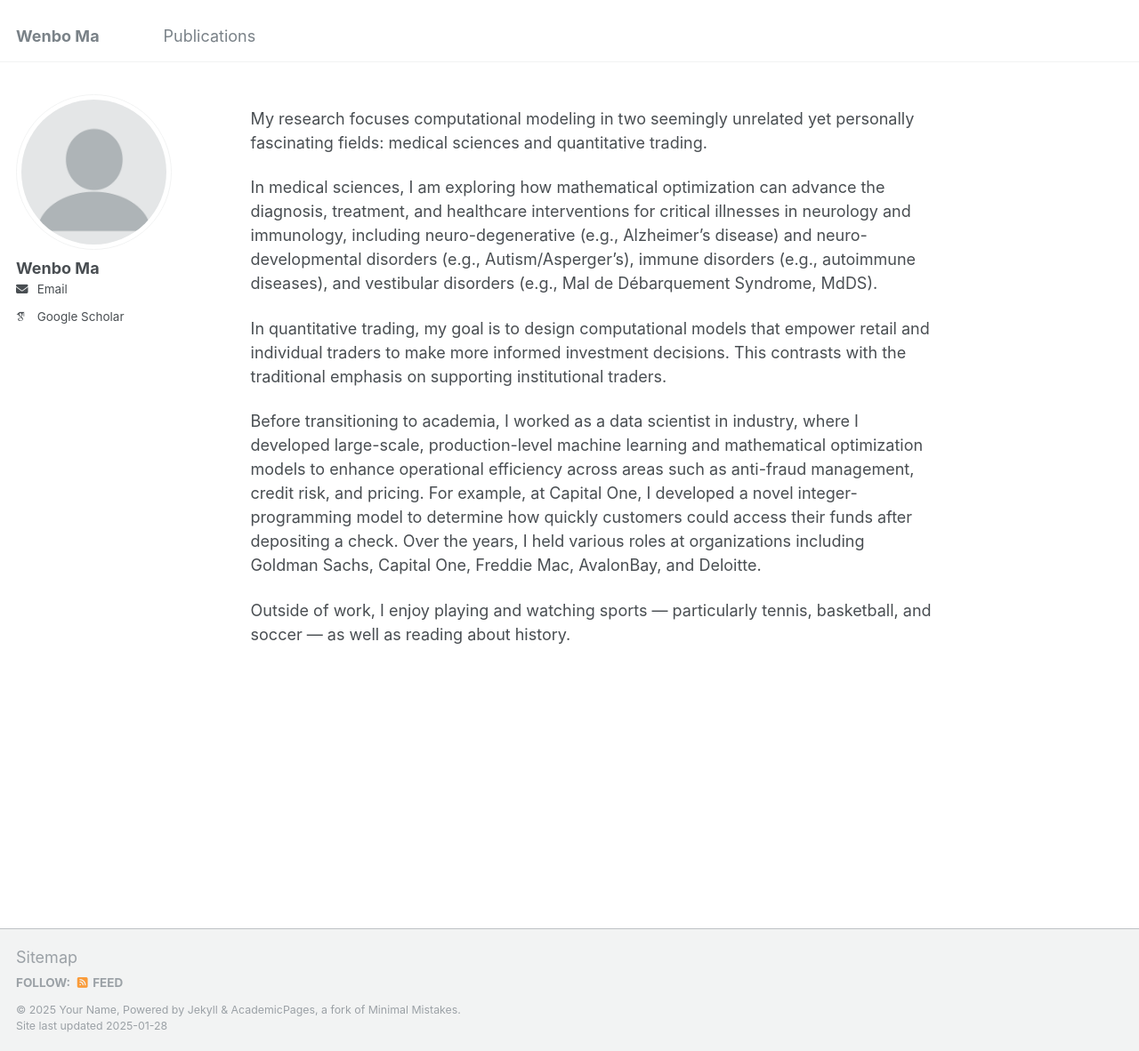
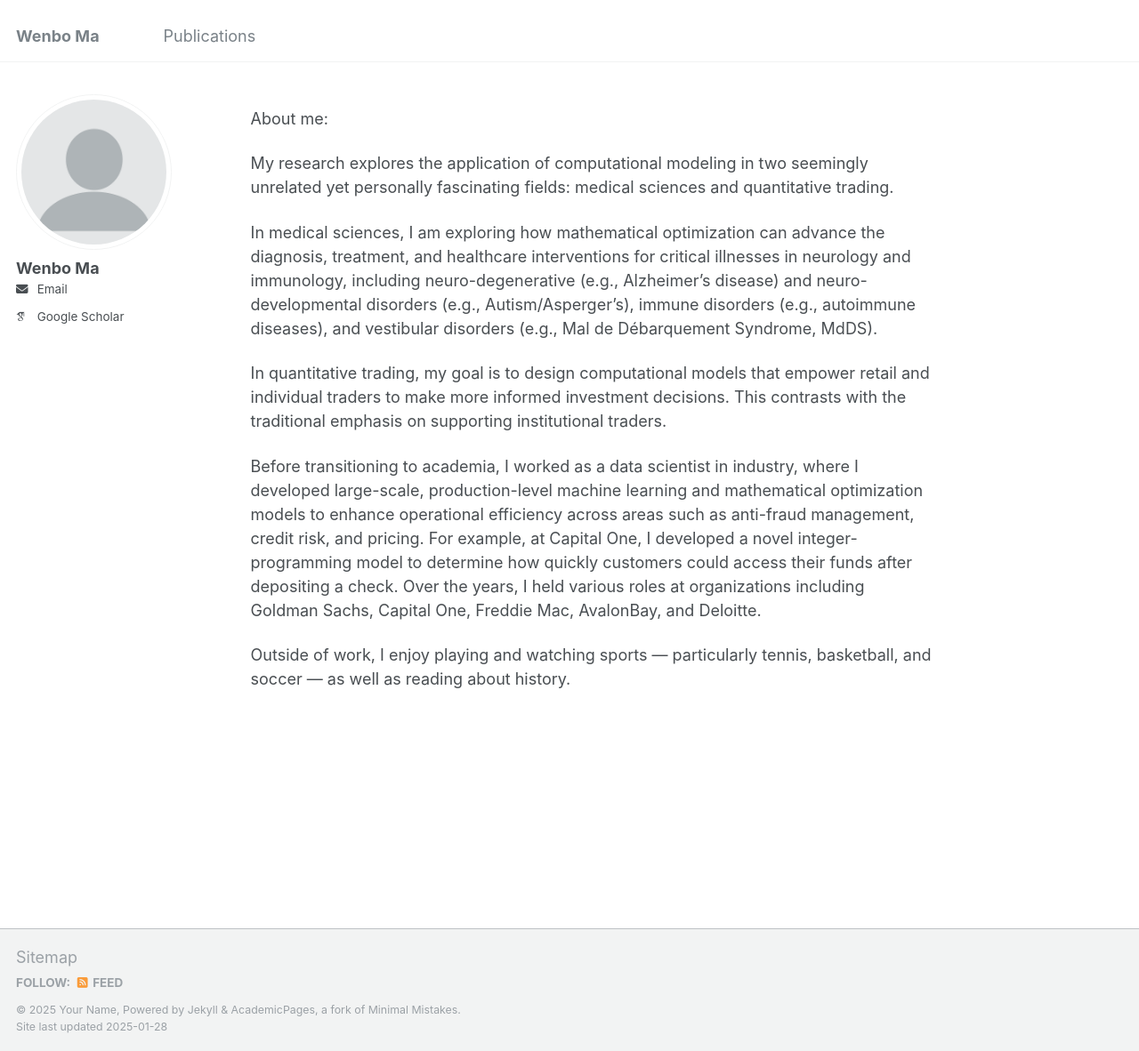
Before and after one commit to wenbo5565/wenbo5565.github.io, a Jekyll site: the page built from _pages/about.md, in a window 1280 px wide and 1182 px high. Shown: the whole window at 89% size. Built offline with Jekyll 4.4.1, drawn with Linux system fonts in a browser that asks for light colours; some web fonts are replaced.

Commit message:
Update about.md

```diff
--- a/_pages/about.md
+++ b/_pages/about.md
@@ -6,8 +6,9 @@ redirect_from:
   - /about/
   - /about.html
 ---
+About me:
 
-My research focuses computational modeling in two seemingly unrelated yet personally fascinating fields: medical sciences and quantitative trading.
+My research explores the application of computational modeling in two seemingly unrelated yet personally fascinating fields: medical sciences and quantitative trading.
 
 In medical sciences, I am exploring how mathematical optimization can advance the diagnosis, treatment, and healthcare interventions for critical illnesses in neurology and immunology, including neuro-degenerative (e.g., Alzheimer's disease) and neuro-developmental disorders (e.g., Autism/Asperger's), immune disorders (e.g., autoimmune diseases), and vestibular disorders (e.g., Mal de Débarquement Syndrome, MdDS).
 
```
